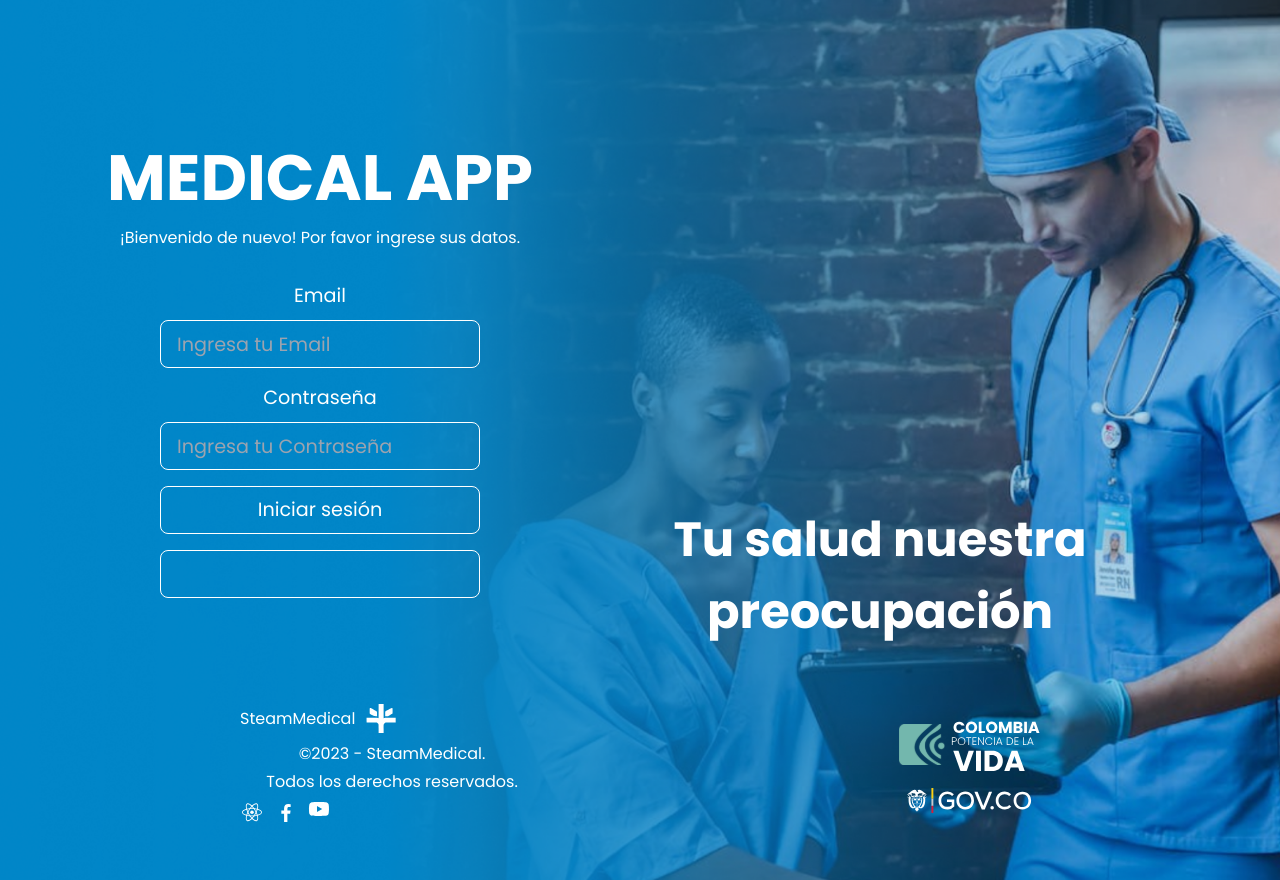
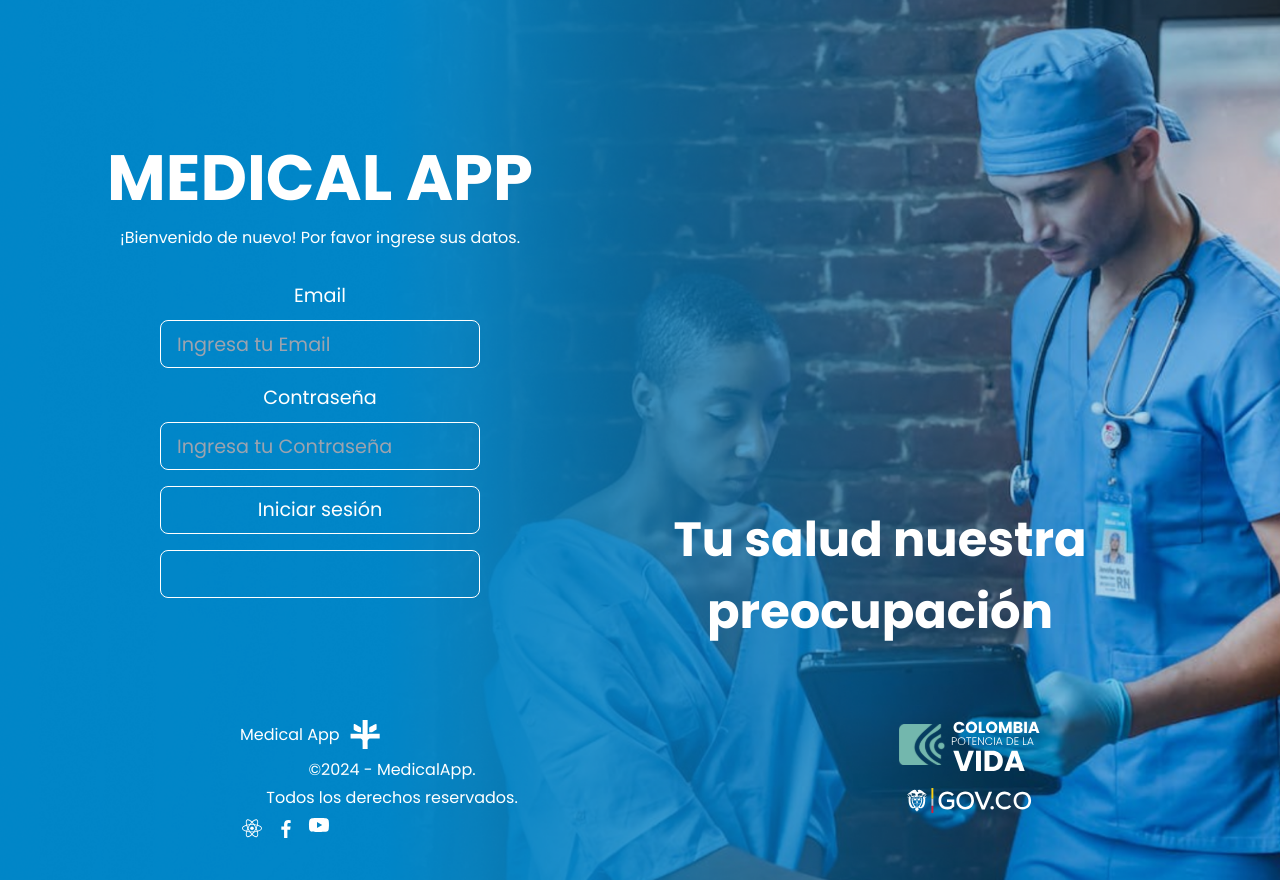
Before and after one commit to ana03ap/MedicalApp, a React (Vite) app: page /Login in a window 1280 px wide. Built offline with nearby package versions, Linux system fonts and the light colour scheme; no server answers.

Commit message:
adding new placeholder

```diff
--- a/src/components/Formulario/Formulario.jsx
+++ b/src/components/Formulario/Formulario.jsx
@@ -1,7 +1,12 @@
-import React, { useState, useEffect } from "react";
+import React, { useState, useEffect, useContext} from "react";
 import Error from "./Error";
+import { AuthContext } from '../../context/AuthContext';
+
 
 const Formulario = ({ setPacientes, pacientes, paciente, setPaciente }) => {
+  const { userGoogleData } = useContext(AuthContext);// vaina pa traerme lo del login
+console.log(userGoogleData)
+
   const [nombre, setNombre] = useState("");
   const [propietario, setPropietario] = useState("");
   const [email, setEmail] = useState("");
@@ -48,7 +53,7 @@ const Formulario = ({ setPacientes, pacientes, paciente, setPaciente }) => {
       setExito(false);
     }, 5000);
 
-    // Objeto pasiente
+    // Objeto paciente
     const objetoPaciente = {
       nombre,
       propietario,
@@ -110,7 +115,7 @@ const Formulario = ({ setPacientes, pacientes, paciente, setPaciente }) => {
             htmlFor="mascota"
             className="block text-gray-700 uppercase font-bold"
           >
-            Nombre Psicologo
+            Nombre Psicólogo
           </label>
 
           <input
@@ -134,7 +139,7 @@ const Formulario = ({ setPacientes, pacientes, paciente, setPaciente }) => {
           <input
             id="propietario"
             type="text"
-            placeholder="Nombre"
+            placeholder={userGoogleData ? userGoogleData.name : 'nombre'}
             className="border-2 w-full mt-2 p-2 placeholder-gray-400 rounded-md"
             value={propietario}
             onChange={(e) => setPropietario(e.target.value)}
@@ -152,7 +157,7 @@ const Formulario = ({ setPacientes, pacientes, paciente, setPaciente }) => {
           <input
             id="email"
             type="email"
-            placeholder="email"
+            placeholder={userGoogleData ? userGoogleData.email : 'email'}
             className="border-2 w-full mt-2 p-2 placeholder-gray-400 rounded-md"
             value={email}
             onChange={(e) => setEmail(e.target.value)}
--- a/src/components/Formulario/ListaPacientes.jsx
+++ b/src/components/Formulario/ListaPacientes.jsx
@@ -11,7 +11,7 @@ const ListaPacientes = ({ pacientes, setPaciente, eliminarPaciente }) => {
           </h2>
 
           <p className="mt-5 text-center text-xl mb-10">
-            Administra tus{" "}
+            Administra las{" "}
             <span className="text-indigo-600 font-bold  ">
               {" "}
               Citas
--- a/src/components/Formulario/Paciente.jsx
+++ b/src/components/Formulario/Paciente.jsx
@@ -5,7 +5,7 @@ const Paciente = ({ paciente, setPaciente, eliminarPaciente }) => {
   const { nombre, propietario, email, fecha, sintomas, id } = paciente
 
   const handleEliminar = () => {
-    const respuesta = confirm("¿Deseas eliminar el paciente?");
+    const respuesta = confirm("¿Deseas eliminar esta cita?");
 
     if(respuesta){
       eliminarPaciente(id)
@@ -30,12 +30,12 @@ const Paciente = ({ paciente, setPaciente, eliminarPaciente }) => {
       </p>
 
       <p className='text-gray-700 mb-3 font-bold uppercase'>
-        fecha Alta: <span className='font-normal normal-case'>{fecha}</span>
+        fecha: <span className='font-normal normal-case'>{fecha}</span>
 
       </p>
 
       <p className='text-gray-700 mb-3 font-bold uppercase'>
-        Síntomas: <span className='font-normal capitalize'> {sintomas}</span>
+        comentarios: <span className='font-normal capitalize'> {sintomas}</span>
 
       </p>
       <div className='flex justify-between mt-8'>
--- a/src/pages/Citas/Citas.jsx
+++ b/src/pages/Citas/Citas.jsx
@@ -11,7 +11,7 @@ import { AuthContext } from '../../context/AuthContext';
 import Footer from '../../components/Footer/Footer'
 const Citas = () => {
   const { userGoogleData } = useContext(AuthContext);// vaina pa traerme lo del login
-  console.log(userGoogleData)
+
   const { data, isMobileDevice } = useContext(AppContext);
   console.log("hola");
 
--- a/src/pages/Login/Login.jsx
+++ b/src/pages/Login/Login.jsx
@@ -134,6 +134,7 @@ const Login = ({ setShowNav, setShowFooter }) => {
             ...GlobalStyles.center,
             alignItems: "end",
             justifyContent: "flex-start",
+
           }}
         >
           <p
@@ -163,6 +164,7 @@ const Login = ({ setShowNav, setShowFooter }) => {
             padding: "0 15pc",
           }}
         >
+
           <div
             style={{
               display: "flex",
@@ -170,6 +172,7 @@ const Login = ({ setShowNav, setShowFooter }) => {
               flexDirection: "column",
               // border: "1px solid red",
               width: "19pc",
+              paddingTop:'2pc',
             }}
           >
             <div
@@ -179,10 +182,10 @@ const Login = ({ setShowNav, setShowFooter }) => {
                 gap: "0.6pc",
               }}
             >
-              <h2>SteamMedical</h2>
+              <h2>Medical App</h2>
               <Logo color={"#fff"} widthSvg={"2pc"} colorHover={"red"} />
             </div>
-            <p>©2023 - SteamMedical.</p>
+            <p>©2024 - MedicalApp.</p>
             <p>Todos los derechos reservados.</p>
             <div
               style={{
```
